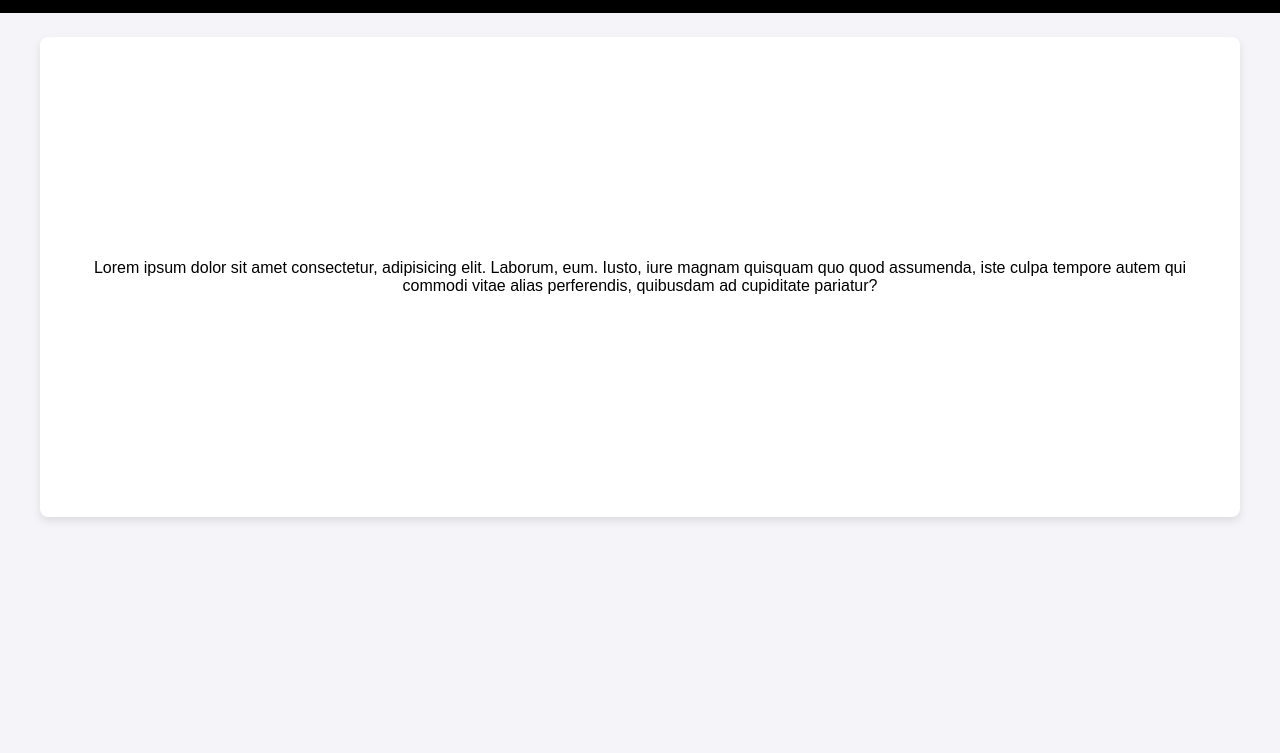
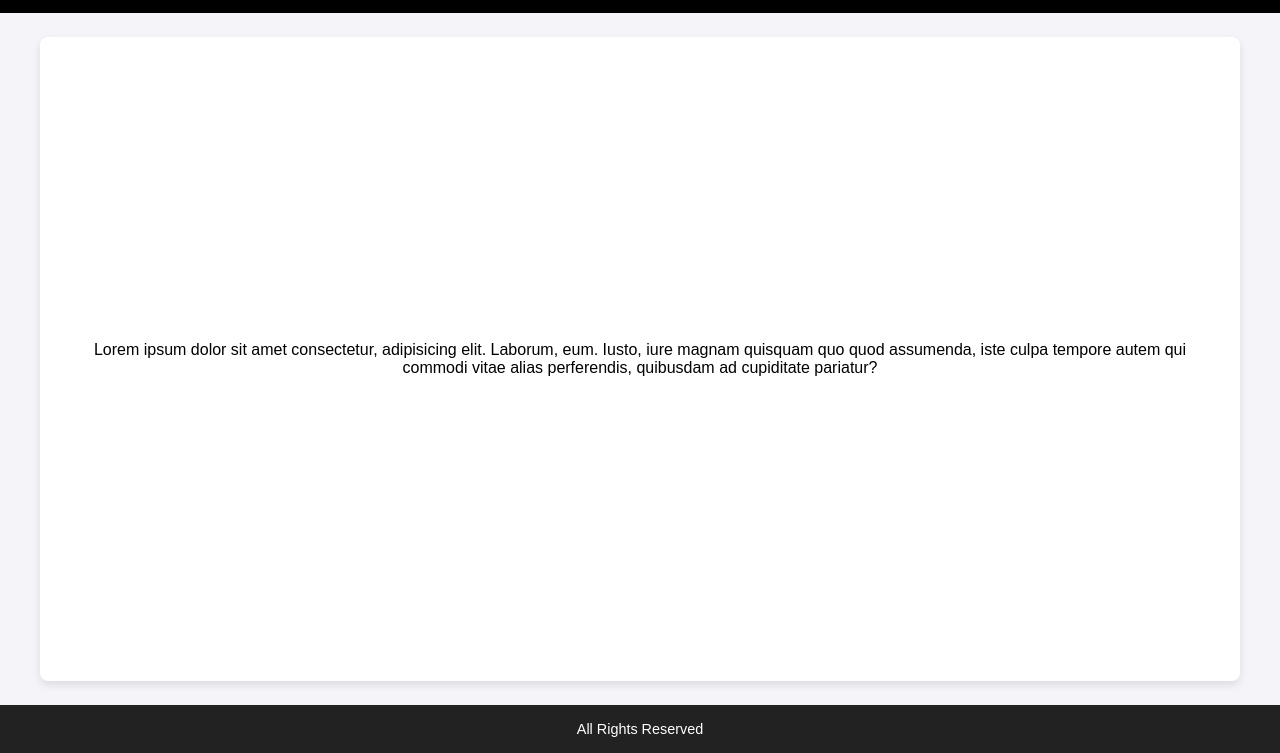
Before and after one commit to Arthurffv/desafio-departamental-projetos, a plain HTML site: page Index.html in a window 1280 px wide. Shown: the part 47-800 px from the top of the page. Drawn offline with Linux system fonts and the light colour scheme.

Commit message:
feat: implementa footer com texto de direitos reservados

```diff
--- a/Index.html
+++ b/Index.html
@@ -50,6 +50,17 @@
             display: flex;
             align-items: center;
             text-align: center;
+            flex-grow: 1;
+        }
+
+        footer {
+            width: 100%;
+            background-color: #222222;
+            color: #ffffff;
+            text-align: center;
+            padding: 16px;
+            font-size: 0.9rem;
+            margin-top: auto;
         }
     </Style>
 
@@ -65,6 +76,10 @@
         <p>Lorem ipsum dolor sit amet consectetur, adipisicing elit. Laborum, eum. Iusto, iure magnam quisquam quo quod assumenda, iste culpa tempore autem qui commodi vitae alias perferendis, quibusdam ad cupiditate pariatur?</p>
     </main>
 
+    <footer>
+        All Rights Reserved
+    </footer>
+
 </body>
 
 </html>
```
